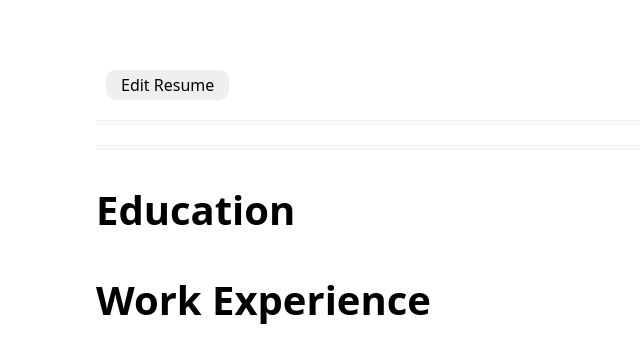
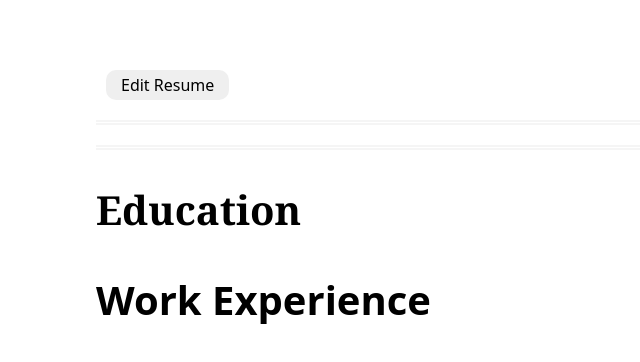
Before and after one commit to gushags/cv-generator, a React (Vite) app: page / in a window 1280 px wide. Both pictures are taken after a click on the button "Build Resume". Shown: the top 362 px of the page, without its empty margins (0-640 px from the left). Built offline with nearby package versions, Linux system fonts and the light colour scheme.

Commit message:
style: build education section for finished CV

```diff
--- a/src/components/education.jsx
+++ b/src/components/education.jsx
@@ -50,16 +50,22 @@ function Education({ edit }) {
     );
   } else {
     return (
-      <>
+      <section id='education-container'>
         <h2>Education</h2>
         {educationList.map((edu, index) => (
-          <div key={index}>
-            <h3>{edu.school}</h3>
-            <h3>{edu.degree}</h3>
-            <h3>{edu.dateOfStudy}</h3>
+          <div className='school' key={index}>
+            <div>
+              <h3>{edu.school}</h3>
+              <p>
+                <em>{edu.degree}</em>
+              </p>
+            </div>
+            <div>
+              <h3>{edu.dateOfStudy}</h3>
+            </div>
           </div>
         ))}
-      </>
+      </section>
     );
   }
 }
--- a/src/styles/style.css
+++ b/src/styles/style.css
@@ -76,3 +76,13 @@ button {
 #contact-container h1 {
   font-size: 4rem;
 }
+#education-container h2,
+#education-container h3,
+em {
+  font-family: Georgia, 'Times New Roman', Times, serif;
+}
+
+.school {
+  display: grid;
+  grid-template-columns: 4fr 1fr;
+}
```
